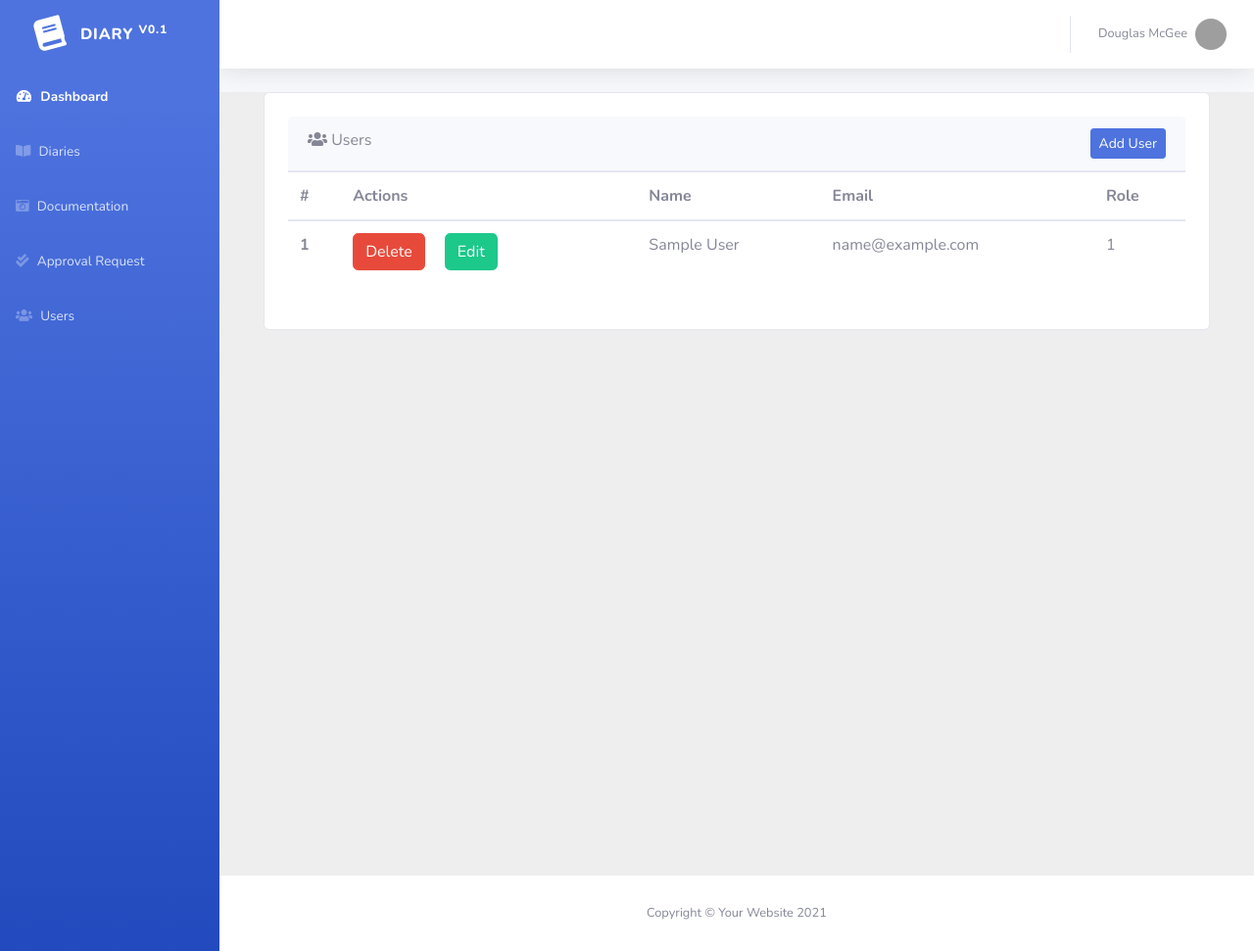
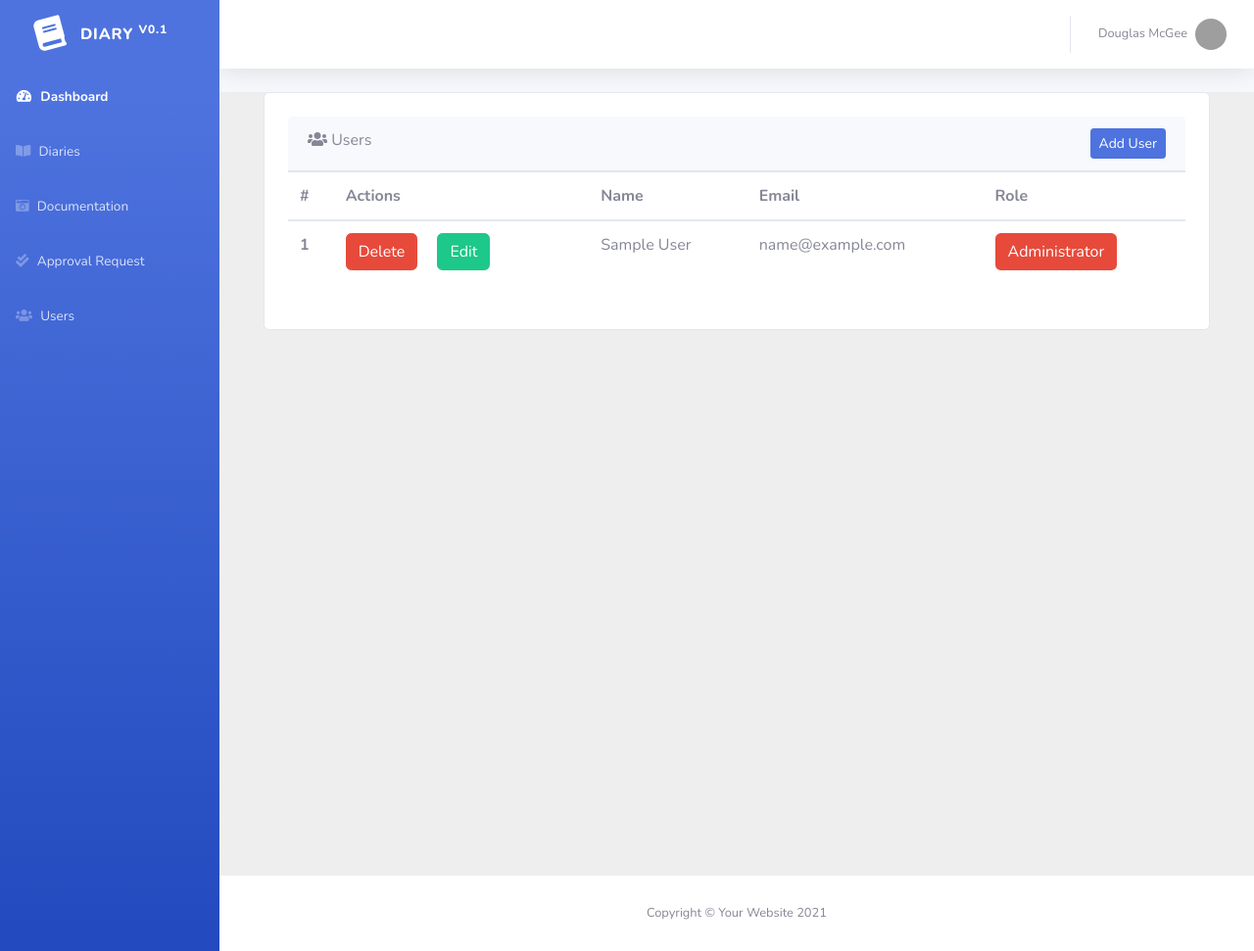
Before and after one commit to Kanunay/duty_diary, a Laravel app: page /users in a window 1280 px wide. Shown: the whole page at 98% size. Run offline with Laravel 8, Linux system fonts and the light colour scheme; tables that the repository leaves empty hold one stand-in row (values such as "Sample post"); grey boxes are pictures that could not be loaded.

Commit message:
The user Crud have been made

```diff
--- a/app/Http/Controllers/UsersController.php
+++ b/app/Http/Controllers/UsersController.php
@@ -137,7 +137,14 @@ class UsersController extends Controller
      * @return \Illuminate\Http\Response
      */
     public function destroy($id)
-    {
-        //
-    }
+{
+    // Find the user by ID
+    $user = User::findOrFail($id);
+
+    // Delete the user
+    $user->delete();
+
+    // Redirect to the index page or show a success message
+    return redirect()->route('users.index')->with('success', 'User deleted successfully!');
 }
+}
--- a/resources/views/admin/users/index.blade.php
+++ b/resources/views/admin/users/index.blade.php
@@ -33,13 +33,29 @@
                           @foreach ($users as $user)
                           <tr>
                               <th scope="row">{{ $loop->index + 1 }}</th>
+
                               <td>
-                                  <button type="submit" class="btn btn-danger">Delete</button>
-                                  <a href="{{ route('users.edit',$user->id) }}"  type="submit" class="btn btn-success ms-1 mx-3"> Edit </a>
+                                  <!-- Form to trigger the delete action -->
+                                  <form action="{{ route('users.destroy', $user->id) }}" method="POST" class="d-inline">
+                                      @csrf
+                                      @method('DELETE')
+                                      <button type="submit" class="btn btn-danger">Delete</button>
+                                  </form>
+
+                                  <a href="{{ route('users.edit', $user->id) }}" class="btn btn-success ms-1 mx-3">Edit</a>
                               </td>
                               <td>{{ $user->name }}</td>
                               <td>{{ $user->email }}</td>
-                              <td>{{ $user->role_id }}</td>
+                              <td>
+                                @if($user->role_id === 1)
+                                  <span class="btn badge-danger">Administrator</span>
+                                @elseif($user->role_id === 2)
+                                  <span class="btn badge-warning">Supervisor</span>
+                                @else
+                                  <span class="btn badge-secondary">Trainee</span>
+                                @endif
+
+                              </td>
                           </tr>
                           @endforeach
                       </tbody>
@@ -51,5 +67,4 @@
   </div>
 </section>
 
-
 @endsection
```
